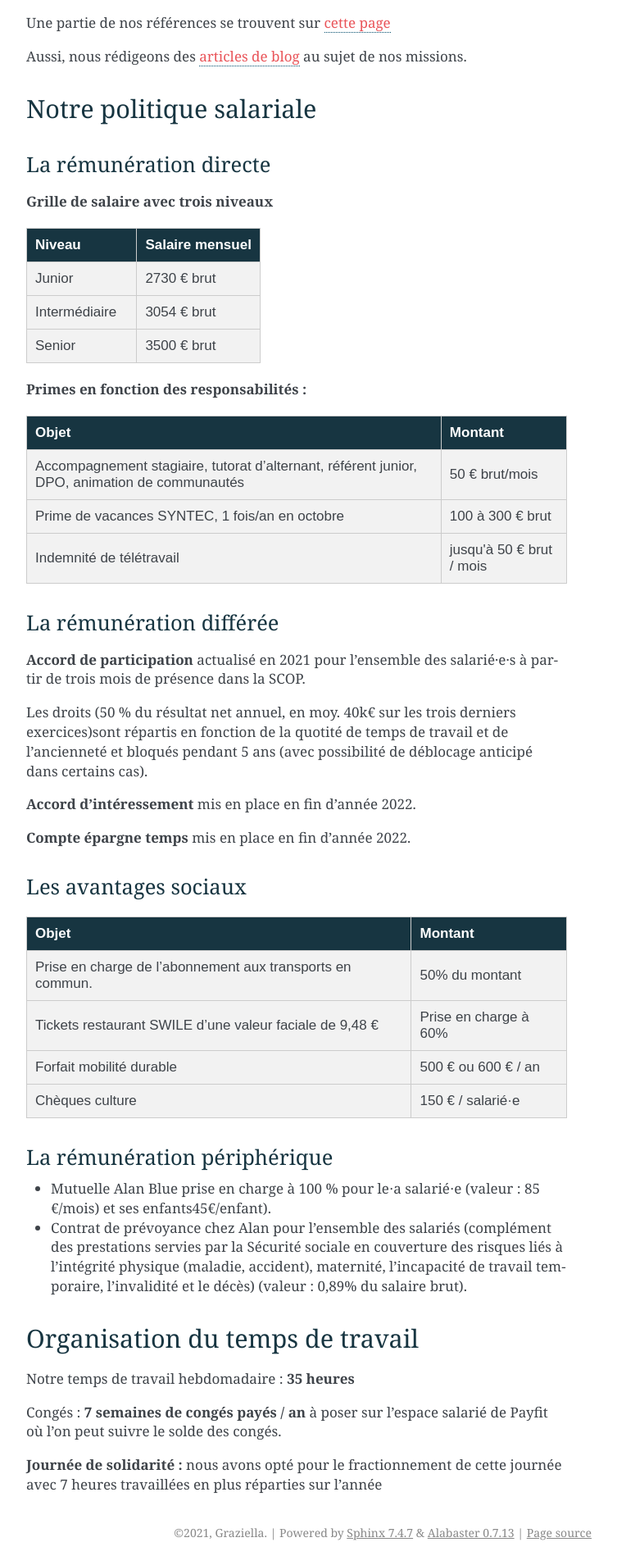
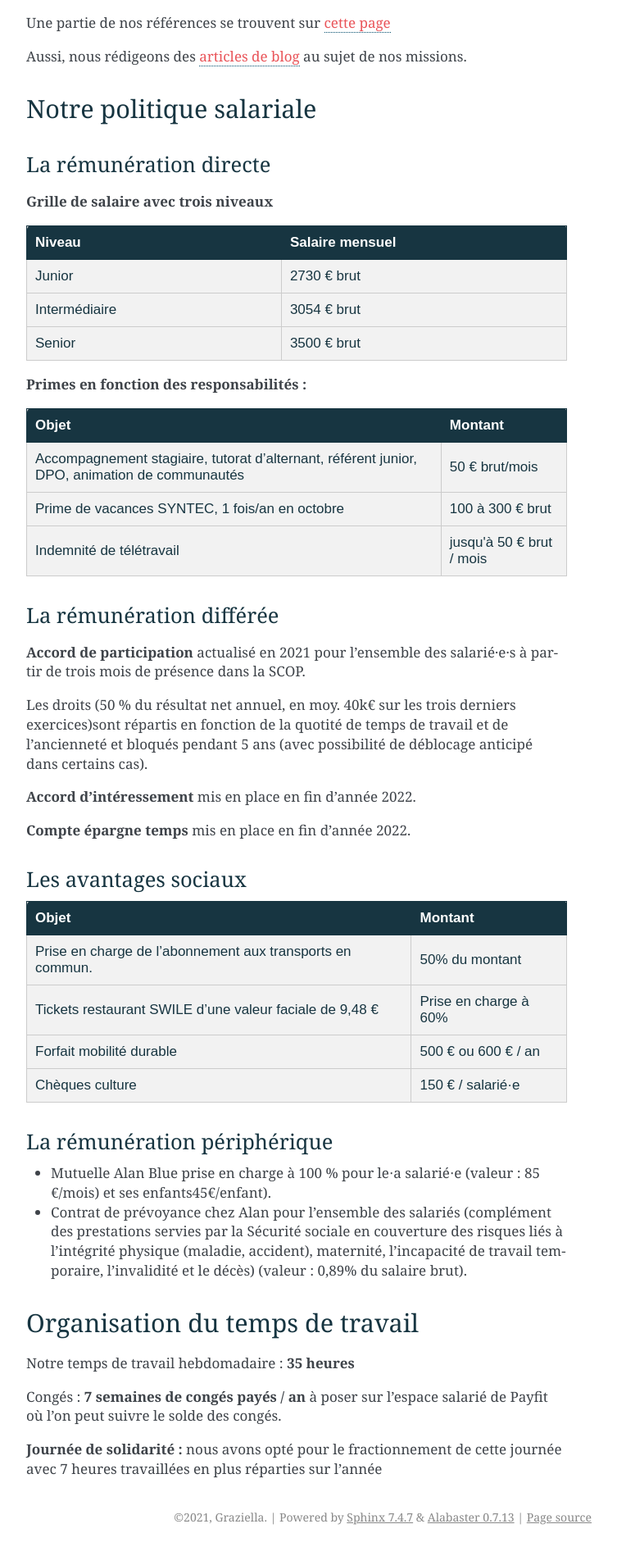
Before and after one commit to datactivist/documentation-datactivist, a Sphinx documentation site: the page built from docs/source/travailler-chez-datactivist.md, in a window 1280 px wide. Shown: the part 2788-4697 px from the top of the page at 82% size, without its empty margins (388-1141 px from the left). Built offline with Sphinx 7.4.7, drawn with Linux system fonts in a browser that asks for light colours.

Commit message:
Update custom.css

```diff
--- a/docs/source/_static/custom.css
+++ b/docs/source/_static/custom.css
@@ -11,28 +11,39 @@ a {
 /* Ajoute une bordure aux tableaux */
 table {
   border-collapse: collapse;
-  border: 1px solid #ccc;
-  margin: 20px 0;
+  width: 100%;
+  margin-bottom: 1rem;
+  color: #173541;
+  font-family: Montserrat, sans-serif;
 }
 
-/* Donne une couleur de fond aux en-têtes de tableau */
-thead {
-  background-color: #f7f7f7;
+th {
+  background-color: #173541;
+  color: #fff;
+  padding: 1rem;
+  text-align: left;
+  border: 1px solid #173541;
 }
 
-/* Ajoute une bordure aux cellules de tableau */
-th, td {
-  border: 1px solid #ccc;
-  padding: 8px;
+th:first-child {
+  border-top-left-radius: 5px;
 }
 
-/* Donne une couleur de fond différente aux lignes paires et impaires */
-tbody tr:nth-child(even) {
+th:last-child {
+  border-top-right-radius: 5px;
+}
+
+td {
+  padding: 1rem;
+  border: 1px solid #ccc;
+}
+
+tr:nth-child(even) {
   background-color: #f2f2f2;
 }
 
-tbody tr:nth-child(odd) {
-  background-color: #fff;
+tr:nth-child(odd) {
+  background-color: #fff1eb;
 }
 
 /* Style des hints */
```
